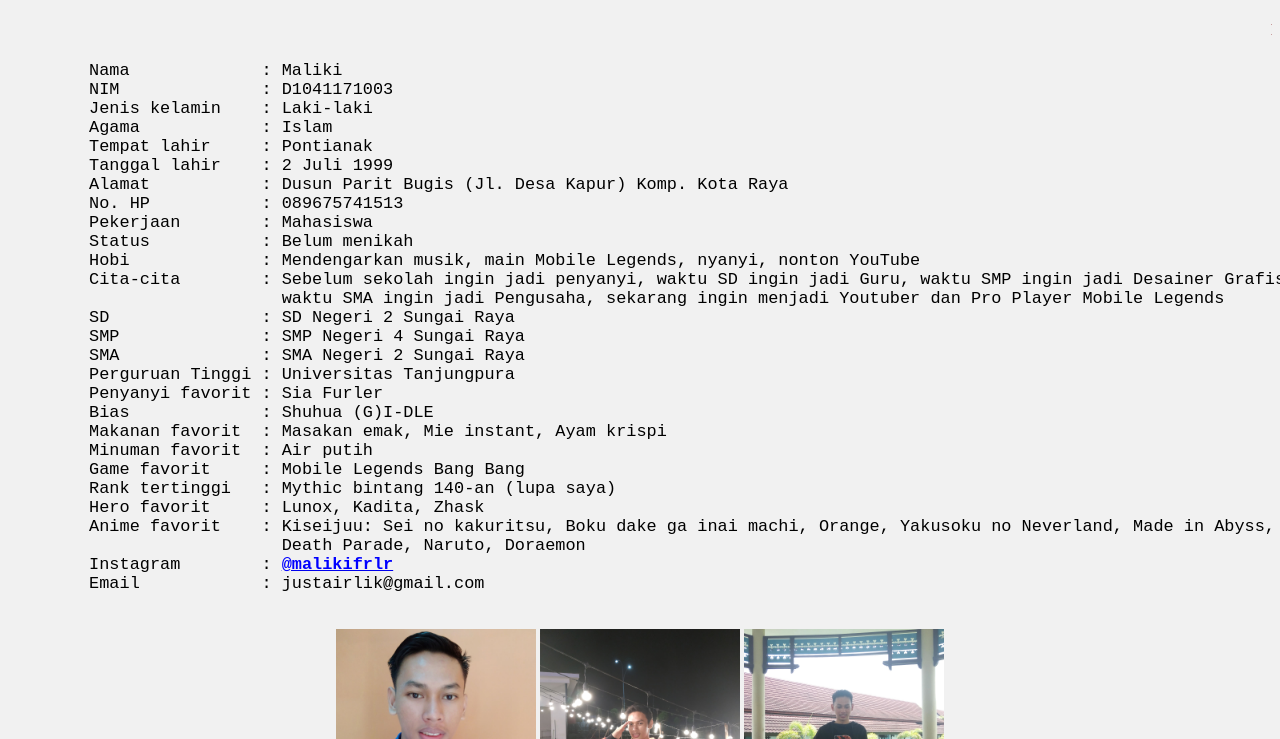
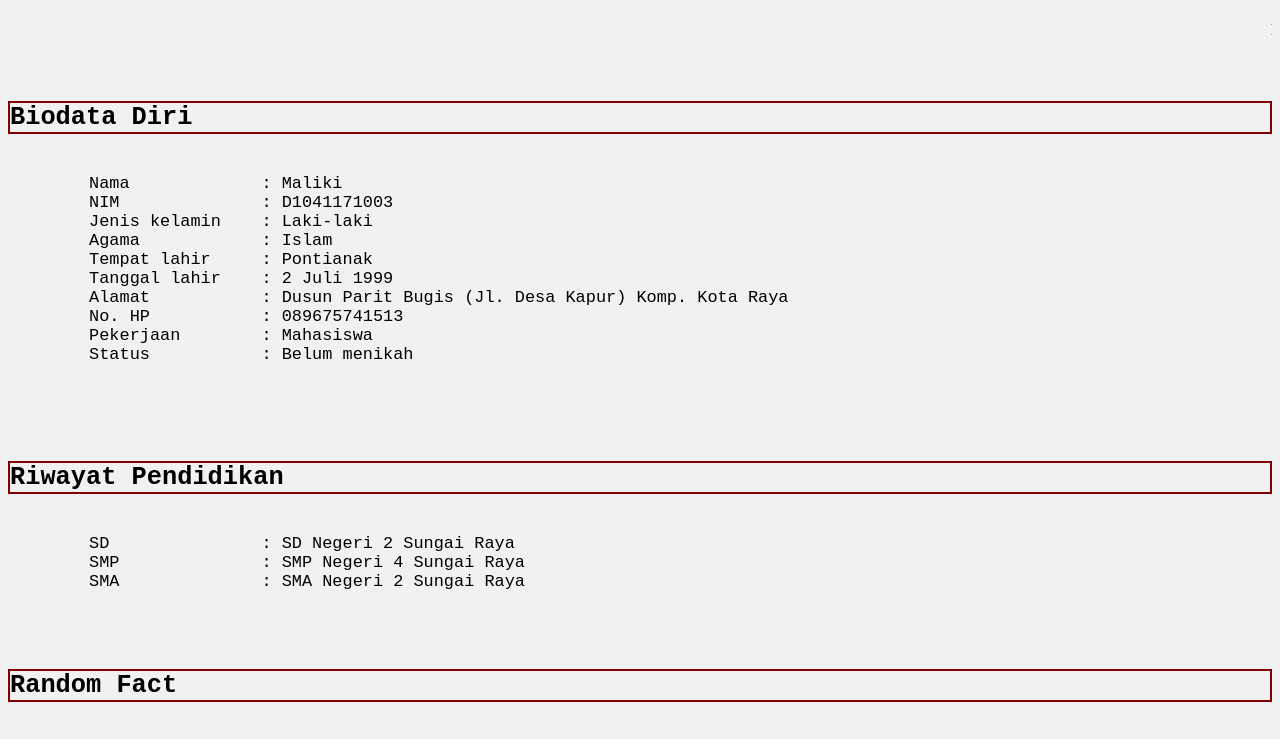
Before and after one commit to malikiairlik/malikiairlik.github.io, a plain HTML site: page biodata.html in a window 1280 px wide. Shown: the part 61-800 px from the top of the page. Drawn offline with Linux system fonts and the light colour scheme.

Commit message:
Update biodata.html

```diff
--- a/biodata.html
+++ b/biodata.html
@@ -13,6 +13,7 @@
 		<br>
 		<!-- Isi biodata -->
 		<pre style="font-size:130%">
+	<h2 style="border: 2px solid Maroon;">Biodata Diri</h2>
 	Nama             : Maliki
 	NIM              : D1041171003
 	Jenis kelamin    : Laki-laki
@@ -23,12 +24,18 @@
 	No. HP           : 089675741513
 	Pekerjaan        : Mahasiswa
 	Status           : Belum menikah
+
+	<br>
+	<h2 style="border: 2px solid Maroon;">Riwayat Pendidikan</h2>
+	SD               : SD Negeri 2 Sungai Raya
+	SMP              : SMP Negeri 4 Sungai Raya
+	SMA              : SMA Negeri 2 Sungai Raya
+	<br>
+	<h2 style="border: 2px solid Maroon;">Random Fact</h2>
+	Golongan Darah   : A+
 	Hobi             : Mendengarkan musik, main Mobile Legends, nyanyi, nonton YouTube
 	Cita-cita        : Sebelum sekolah ingin jadi penyanyi, waktu SD ingin jadi Guru, waktu SMP ingin jadi Desainer Grafis,
 	                   waktu SMA ingin jadi Pengusaha, sekarang ingin menjadi Youtuber dan Pro Player Mobile Legends
-	SD               : SD Negeri 2 Sungai Raya
-	SMP              : SMP Negeri 4 Sungai Raya
-	SMA              : SMA Negeri 2 Sungai Raya
 	Perguruan Tinggi : Universitas Tanjungpura
 	Penyanyi favorit : Sia Furler
 	Bias             : Shuhua (G)I-DLE
```
